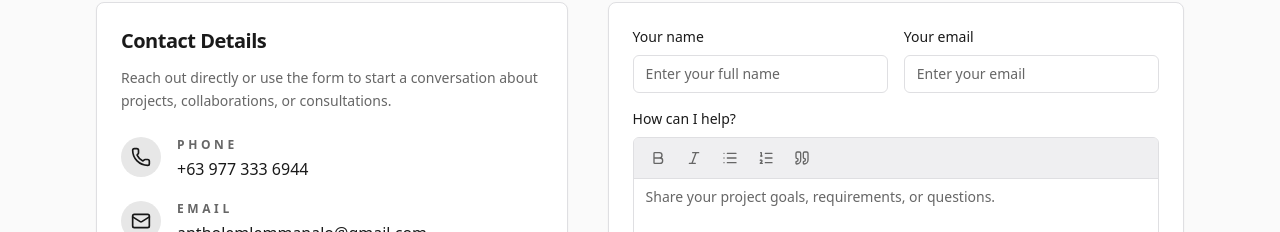
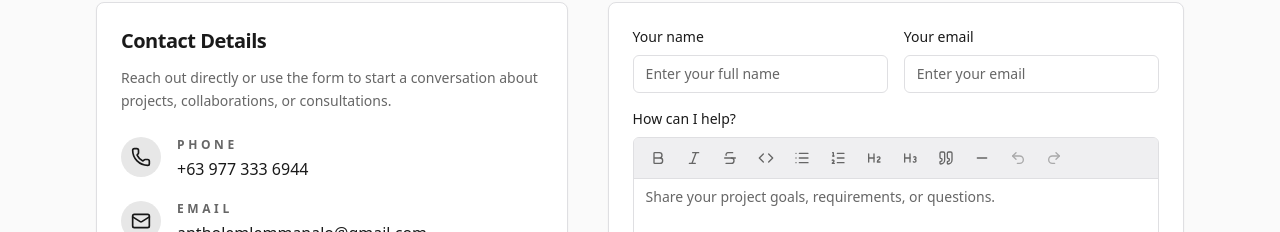
Before and after one commit to Antholem/web-portfolio, a Next.js app: page / in a window 1280 px wide. Shown: the part 4485-4717 px from the top of the page. Built offline with nearby package versions, Linux system fonts and the light colour scheme; no server answers.

Commit message:
Enhance contact form editor with professional formatting

```diff
--- a/src/components/contact-form.tsx
+++ b/src/components/contact-form.tsx
@@ -8,7 +8,22 @@ import { toast } from '@/components/ui/sonner';
 import { EditorContent, type Editor as TiptapEditor, useEditor } from '@tiptap/react';
 import StarterKit from '@tiptap/starter-kit';
 import type { LucideIcon } from 'lucide-react';
-import { Bold, ChevronDown, Italic, List, ListOrdered, Loader2, Quote } from 'lucide-react';
+import {
+  Bold,
+  ChevronDown,
+  Code,
+  Heading2,
+  Heading3,
+  Italic,
+  List,
+  ListOrdered,
+  Loader2,
+  Minus,
+  Quote,
+  Redo2,
+  Strikethrough,
+  Undo2,
+} from 'lucide-react';
 
 type JSONContent = {
   type?: string;
@@ -64,9 +79,13 @@ const editorClassName = [
   'h-56 w-full cursor-text overflow-y-auto px-3 py-2 text-sm leading-6 text-foreground caret-primary outline-none',
   'focus:outline-none focus-visible:outline-none',
   '[&_code]:rounded [&_code]:bg-muted [&_code]:px-1.5 [&_code]:py-0.5',
+  '[&_pre]:mb-3 [&_pre]:overflow-x-auto [&_pre]:rounded-md [&_pre]:bg-muted [&_pre]:p-3 [&_pre]:font-mono [&_pre]:text-xs',
   '[&_ol]:list-decimal [&_ol]:pl-6 [&_p]:mb-3 [&_p:last-child]:mb-0',
   '[&_ul]:list-disc [&_ul]:pl-6',
   '[&_blockquote]:border-l-2 [&_blockquote]:border-primary/40 [&_blockquote]:pl-3 [&_blockquote]:text-muted-foreground',
+  '[&_h2]:mb-3 [&_h2]:mt-4 [&_h2]:text-lg [&_h2]:font-semibold [&_h2]:text-foreground',
+  '[&_h3]:mb-3 [&_h3]:mt-3 [&_h3]:text-base [&_h3]:font-semibold [&_h3]:text-foreground',
+  '[&_hr]:my-6 [&_hr]:border-muted',
 ].join(' ');
 
 const nodeHasMeaningfulText = (node: JSONContent | null | undefined): boolean => {
@@ -139,6 +158,20 @@ const formattingOptionDefinitions: FormattingOptionDefinition[] = [
     isDisabled: (instance) => !instance.can().chain().focus().toggleItalic().run(),
   },
   {
+    label: 'Strikethrough',
+    icon: Strikethrough,
+    run: (instance) => instance.chain().focus().toggleStrike().run(),
+    isActive: (instance) => instance.isActive('strike'),
+    isDisabled: (instance) => !instance.can().chain().focus().toggleStrike().run(),
+  },
+  {
+    label: 'Inline code',
+    icon: Code,
+    run: (instance) => instance.chain().focus().toggleCode().run(),
+    isActive: (instance) => instance.isActive('code'),
+    isDisabled: (instance) => !instance.can().chain().focus().toggleCode().run(),
+  },
+  {
     label: 'Bullet list',
     icon: List,
     run: (instance) => instance.chain().focus().toggleBulletList().run(),
@@ -153,11 +186,46 @@ const formattingOptionDefinitions: FormattingOptionDefinition[] = [
     isDisabled: (instance) => !instance.can().chain().focus().toggleOrderedList().run(),
   },
   {
+    label: 'Heading 2',
+    icon: Heading2,
+    run: (instance) => instance.chain().focus().toggleHeading({ level: 2 }).run(),
+    isActive: (instance) => instance.isActive('heading', { level: 2 }),
+    isDisabled: (instance) => !instance.can().chain().focus().toggleHeading({ level: 2 }).run(),
+  },
+  {
+    label: 'Heading 3',
+    icon: Heading3,
+    run: (instance) => instance.chain().focus().toggleHeading({ level: 3 }).run(),
+    isActive: (instance) => instance.isActive('heading', { level: 3 }),
+    isDisabled: (instance) => !instance.can().chain().focus().toggleHeading({ level: 3 }).run(),
+  },
+  {
     label: 'Quote',
     icon: Quote,
     run: (instance) => instance.chain().focus().toggleBlockquote().run(),
     isActive: (instance) => instance.isActive('blockquote'),
     isDisabled: (instance) => !instance.can().chain().focus().toggleBlockquote().run(),
+  },
+  {
+    label: 'Divider',
+    icon: Minus,
+    run: (instance) => instance.chain().focus().setHorizontalRule().run(),
+    isActive: () => false,
+    isDisabled: (instance) => !instance.can().chain().focus().setHorizontalRule().run(),
+  },
+  {
+    label: 'Undo',
+    icon: Undo2,
+    run: (instance) => instance.chain().focus().undo().run(),
+    isActive: () => false,
+    isDisabled: (instance) => !instance.can().chain().focus().undo().run(),
+  },
+  {
+    label: 'Redo',
+    icon: Redo2,
+    run: (instance) => instance.chain().focus().redo().run(),
+    isActive: () => false,
+    isDisabled: (instance) => !instance.can().chain().focus().redo().run(),
   },
 ];
 
```
